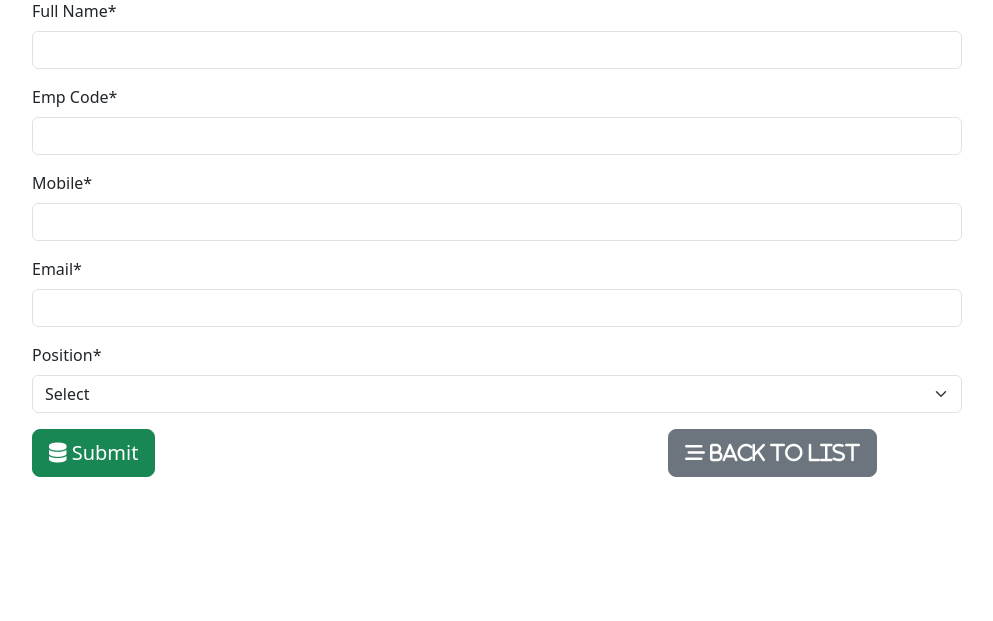
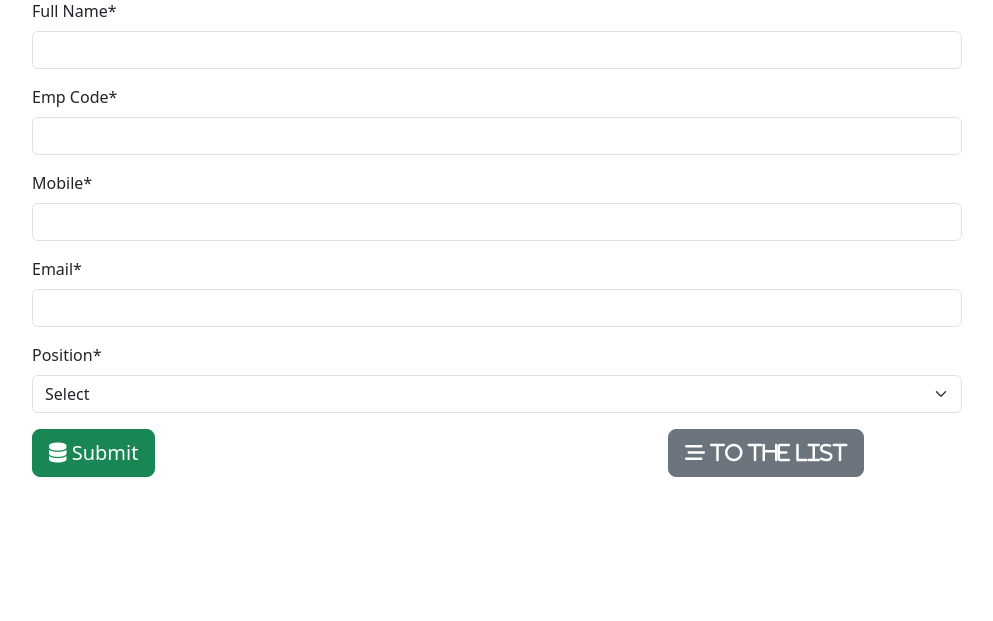
Before and after one commit to arth-modi/demo, a Django app: page /employee/ in a window 1280 px wide. Shown: the part 179-800 px from the top of the page, without its empty margins (50-1043 px from the left). Run offline with Django 4.2, Linux system fonts and the light colour scheme; data that the repository does not hold is empty; some libraries are stand-ins or nearby versions.

Commit message:
Final commit

```diff
--- a/employee/emp_register/templates/emp_register/employee_form.html
+++ b/employee/emp_register/templates/emp_register/employee_form.html
@@ -11,7 +11,7 @@
         </div>
         <div class="col-md-4">
             <a href="{% url 'employee_list'%}" class="btn btn-secondary btn-block btn-lg">
-                <i class="fas fa-stream"> Back to list</i>
+                <i class="fas fa-stream"> To the list</i>
             </a>
         </div>
     </div>
```
